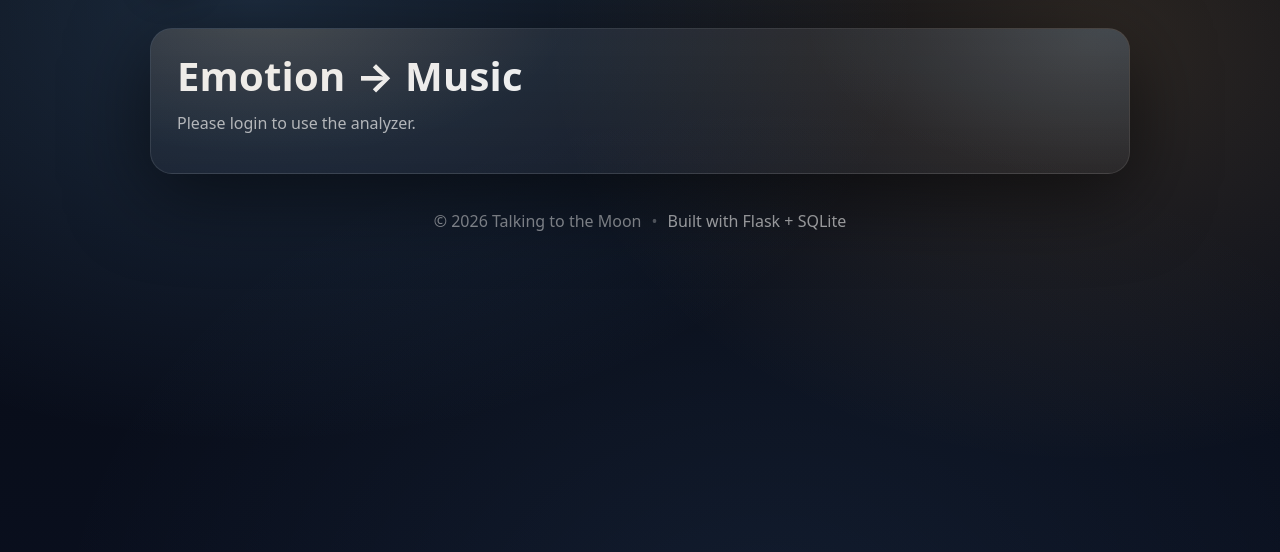
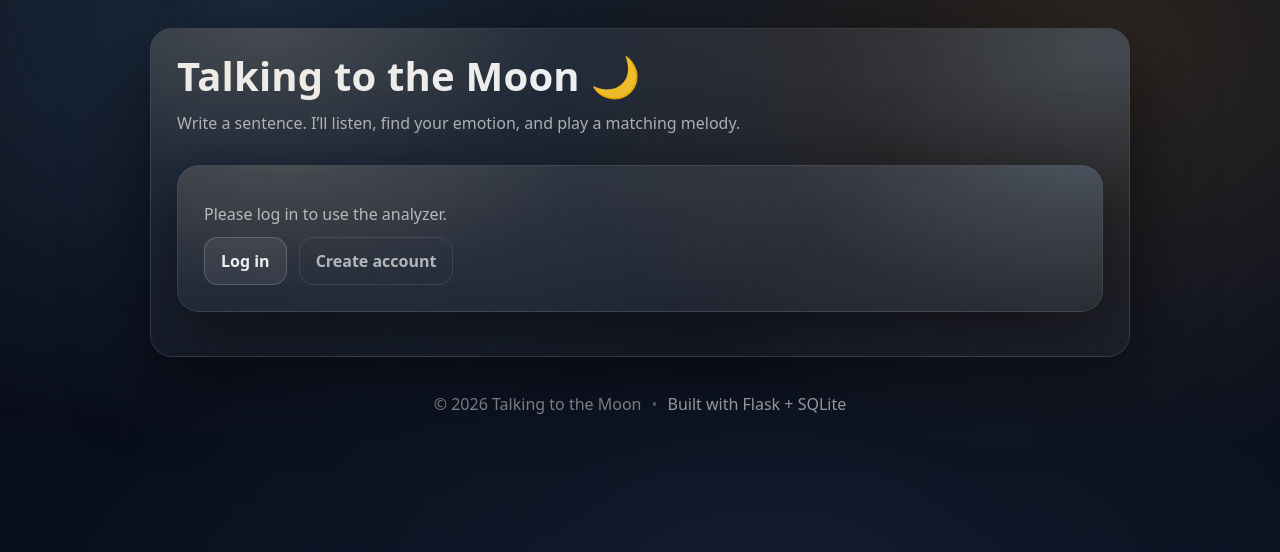
Before and after one commit to Naomi2468/MiniWebApplication, a Flask app: page / in a window 1280 px wide. Shown: the part 77-629 px from the top of the page. Run offline with Flask 3, Linux system fonts and the light colour scheme.

Commit message:
Update index.html

```diff
--- a/templates/index.html
+++ b/templates/index.html
@@ -1,14 +1,40 @@
 {% extends "layout.html" %}
 {% block content %}
-  <h1>Emotion → Music</h1>
+  <section class="hero">
+    <div class="hero-text">
+      <h1 class="page-title">Talking to the Moon 🌙</h1>
+      <p class="subtitle">Write a sentence. I’ll listen, find your emotion, and play a matching melody.</p>
+    </div>
 
-  {% if not session.get("user_id") %}
-    <p>Please login to use the analyzer.</p>
-  {% else %}
-    <form action="/analyze" method="post">
-      <label>Message</label><br />
-      <textarea name="message" rows="4" cols="50" placeholder="Type something..."></textarea><br />
-      <button type="submit">Analyze</button>
-    </form>
-  {% endif %}
+    {% if not session.get("user_id") %}
+      <div class="card">
+        <p class="muted">Please log in to use the analyzer.</p>
+        <div class="actions">
+          <a class="btn" href="/login">Log in</a>
+          <a class="btn btn-ghost" href="/register">Create account</a>
+        </div>
+      </div>
+    {% else %}
+      <div class="card">
+        <form action="/analyze" method="post" class="form">
+          <label class="label" for="message">Your message</label>
+          <textarea
+            id="message"
+            name="message"
+            rows="5"
+            class="input textarea"
+            placeholder="Type anything… (English or Chinese)"
+            required
+          ></textarea>
+
+          <div class="actions">
+            <button class="btn btn-primary" type="submit">Analyze ✨</button>
+            <a class="btn btn-ghost" href="/playlist">View playlist</a>
+          </div>
+
+          <p class="hint">Tip: Try “I feel anxious about tomorrow” or “我今天有点难过”.</p>
+        </form>
+      </div>
+    {% endif %}
+  </section>
 {% endblock %}
```
